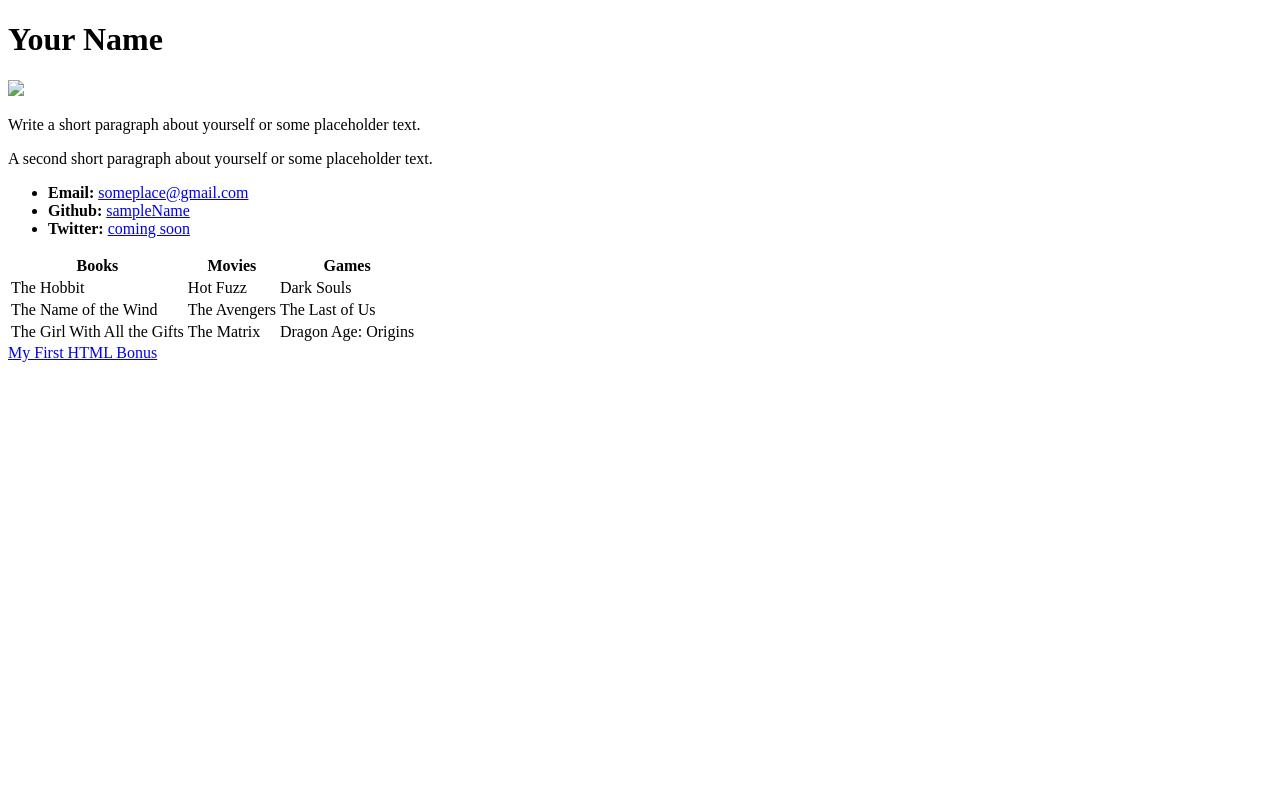
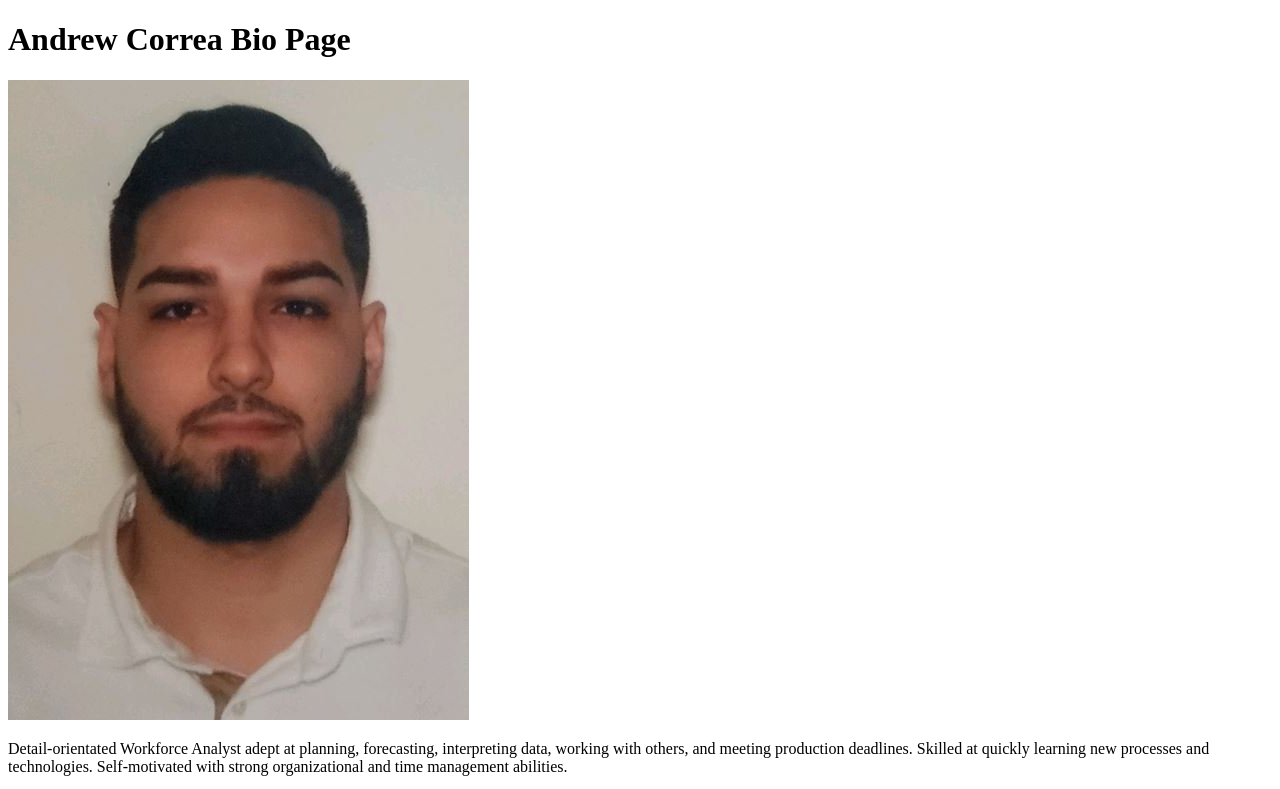
Before and after one commit to acorrea1714/acorrea1714.github.io, a plain HTML site: page index.html in a window 1280 px wide. Shown: the top 789 px of the page. Drawn offline with Linux system fonts and the light colour scheme.

Commit message:
Updated with Bio

```diff
--- a/index.html
+++ b/index.html
@@ -7,11 +7,11 @@
 
 <body>
 
-  <h1>Your Name</h1>
+  <h1>Andrew Correa Bio Page</h1>
 
-  <img src="Profile.JPG alt="Andrew Correa">
+  <img src="Profile.JPG" alt="Andrew Correa">
 
-  <p>Write a short paragraph about yourself or some placeholder text.</p>
+  <p>Detail-orientated Workforce Analyst adept at planning, forecasting, interpreting data, working with others, and meeting production deadlines. Skilled at quickly learning new processes and technologies. Self-motivated with strong organizational and time management abilities.</p>
   <p>A second short paragraph about yourself or some placeholder text.</p>
 
   <ul>
```
